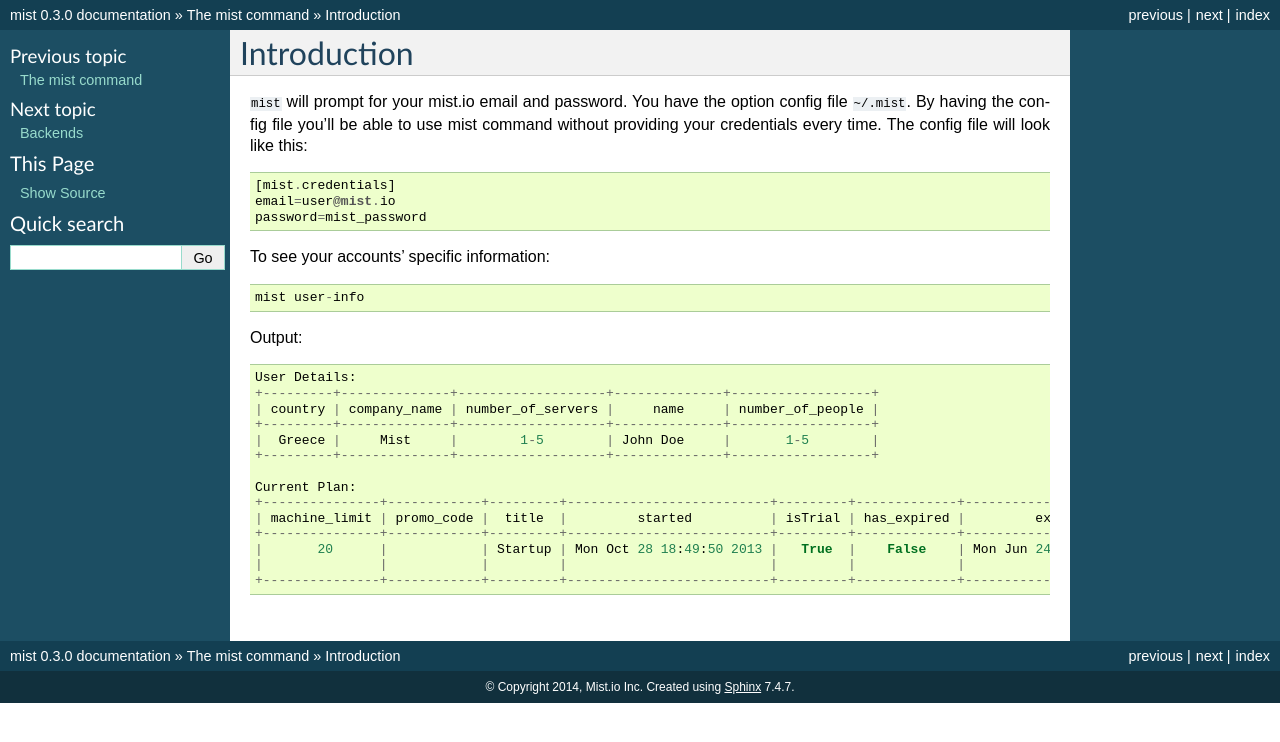
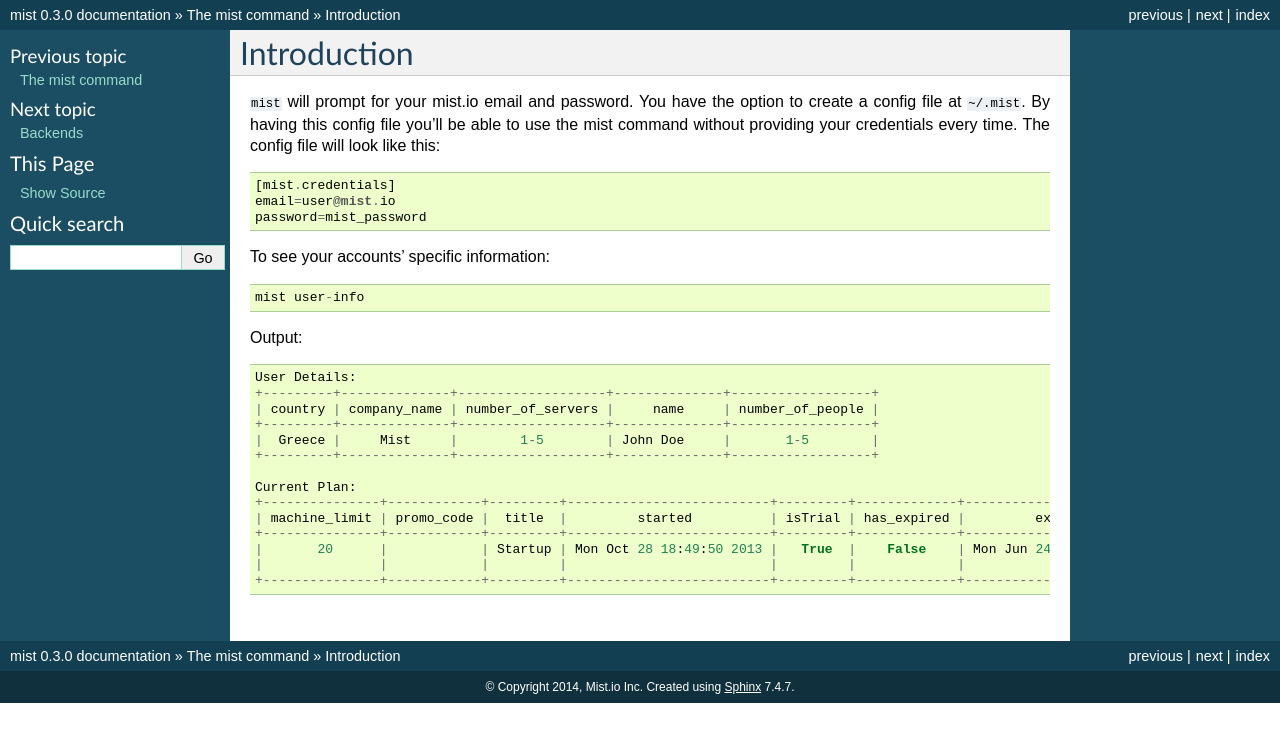
Before and after one commit to mistio/mist.client, a Sphinx documentation site: the page built from docs/source/cmd/cmd.rst, in a window 1280 px wide. Shown: the top 742 px of the page. Built offline with Sphinx 7.4.7, drawn with Linux system fonts in a browser that asks for light colours.

Commit message:
Fix typos in mist command documentation

```diff
--- a/docs/source/client/installation.rst
+++ b/docs/source/client/installation.rst
@@ -7,7 +7,6 @@ This is the easiest way to obtain the mist package::
 
     pip install mist
 
-You now have the ``mistclient`` module and the ``mist`` command line tool installed.
 
 Bash completion
 ===============
--- a/docs/source/cmd/cmd.rst
+++ b/docs/source/cmd/cmd.rst
@@ -1,8 +1,8 @@
 Introduction
 ************
 
-``mist`` will prompt for your mist.io email and password. You have the option config file ``~/.mist``.
-By having the config file you'll be able to use mist command without providing your credentials every time. The config
+``mist`` will prompt for your mist.io email and password. You have the option to create a config file at ``~/.mist``.
+By having this config file you'll be able to use the mist command without providing your credentials every time. The config
 file will look like this::
 
     [mist.credentials]
```
